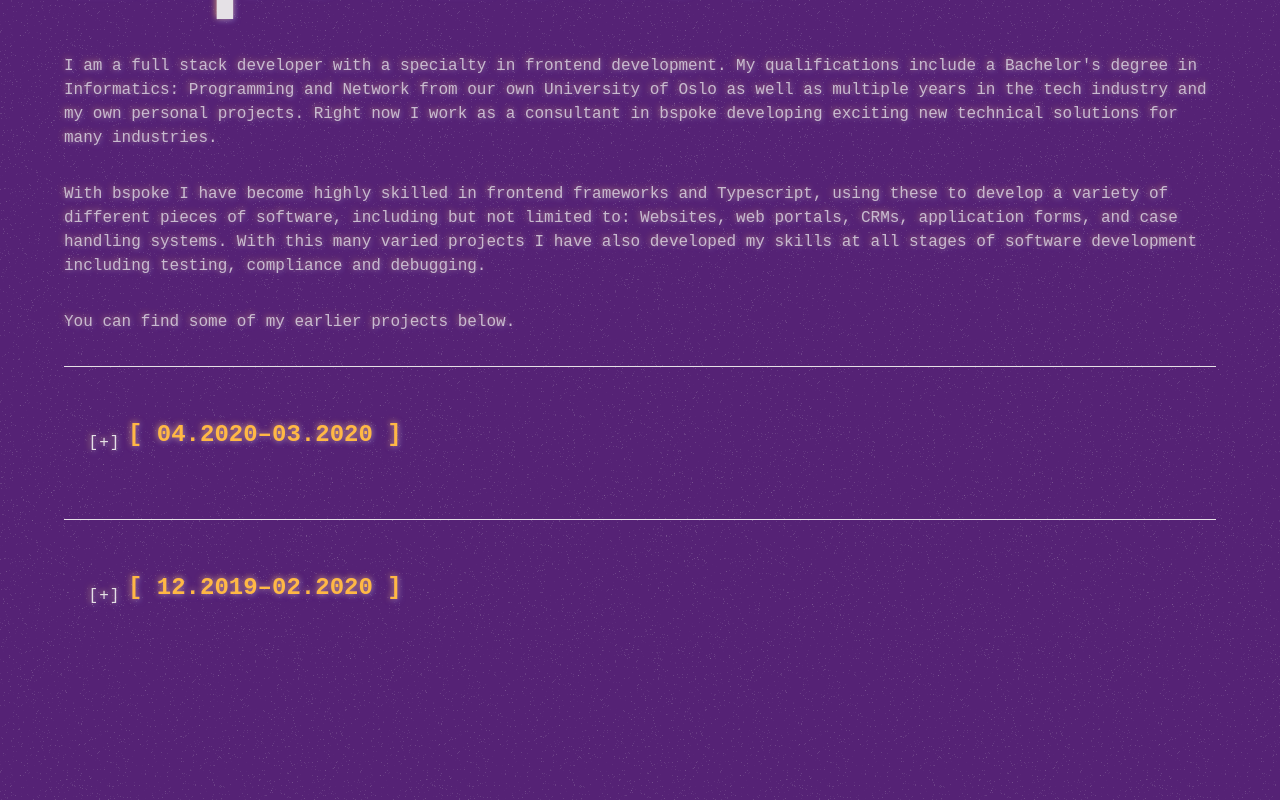
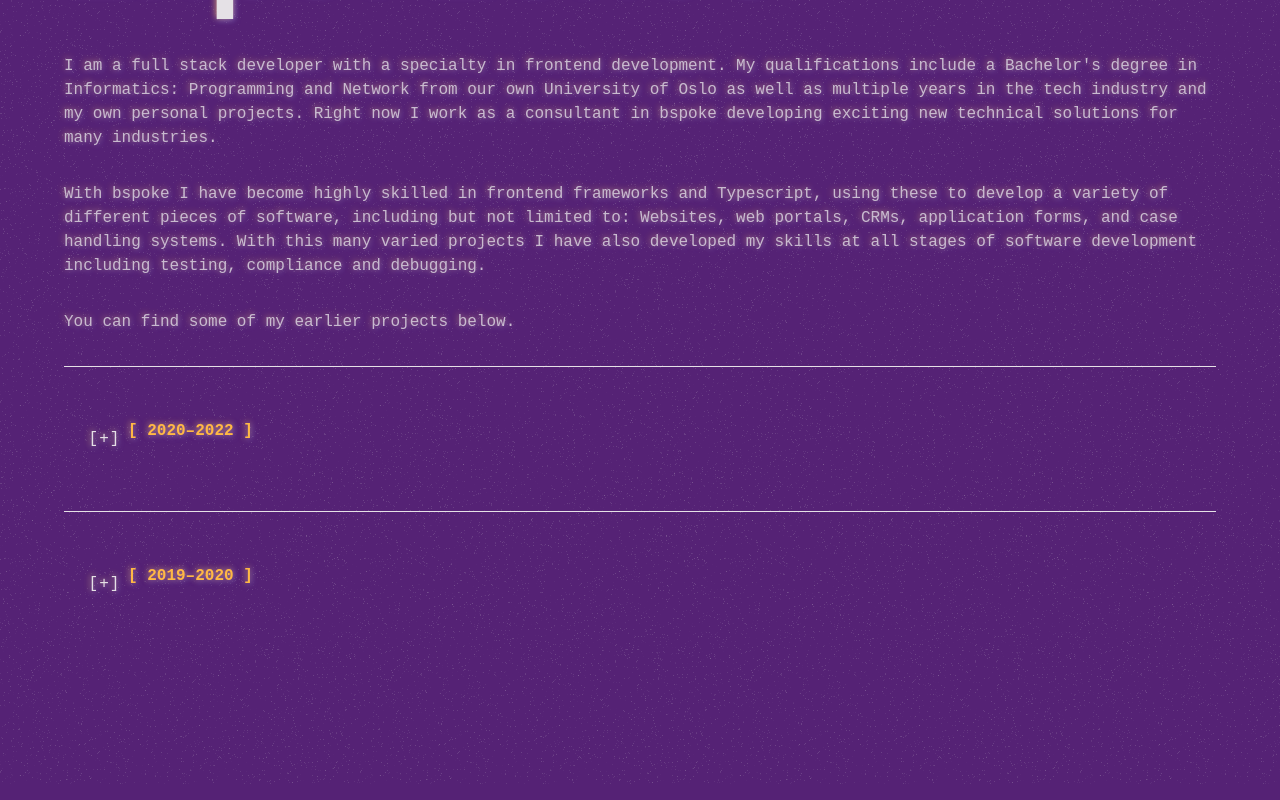
Before and after one commit to mahval/mahvalno, a React (Create React App) app: page / in a window 1280 px wide. Shown: the part 1226-2026 px from the top of the page. Built offline with nearby package versions, Linux system fonts and the light colour scheme; a web font is replaced by a local one.

Commit message:
Reformatting, styling

```diff
--- a/src/components/project-item/ProjectItem.tsx
+++ b/src/components/project-item/ProjectItem.tsx
@@ -1,7 +1,5 @@
-import React from 'react';
 import { Project } from '../../projects/types';
-import { StyledCategoryHeader } from '../../styled-components/text';
-import { prettifyToMonthYear } from '../../utils/date-utils';
+import { FromToInfo } from './from-to-info/FromToInfo';
 import { StyledExpandedContent, StyledProjectItem, ProjectItemDetails, StyledHeaderContent } from './styled-components';
 
 interface ProjectItemProps {
@@ -13,21 +11,6 @@ const ExpandedContent = ({ project }: ProjectItemProps) => (
     <p>{project.projectName}</p>
   </StyledExpandedContent>
 );
-
-const FromToInfo = ({ project }: ProjectItemProps) => {
-  const from = prettifyToMonthYear(project.from);
-  const to = prettifyToMonthYear(project.to);
-
-  console.log('from:', from);
-
-  if (from === null) {
-    return null;
-  }
-
-  const fromToString = to === null ? `[ ${from}&ndash; ]` : `[ ${from}\u2013${to} ]`;
-
-  return <StyledCategoryHeader>{fromToString}</StyledCategoryHeader>;
-};
 
 const HeaderContent = ({ project }: ProjectItemProps) => (
   <StyledHeaderContent>
--- /dev/null
+++ b/src/components/project-item/from-to-info/FromToInfo.tsx
@@ -0,0 +1,28 @@
+import { Project } from '../../../projects/types';
+import { prettifyToYear } from '../../../utils/date-utils';
+import { StyledFromToInfo } from '../styled-components';
+
+interface FromToInfoProps {
+  project: Project;
+}
+
+export const FromToInfo = ({ project }: FromToInfoProps) => {
+  const fromYear = prettifyToYear(project.from);
+  const toYear = prettifyToYear(project.to);
+
+  if (fromYear === null) {
+    return null;
+  }
+
+  const getFromToString = () => {
+    if (project.currentProject) {
+      return `[ ${fromYear}\u2013 ]`;
+    }
+    if (toYear === null) {
+      `[ ${fromYear} ]`;
+    }
+    return `[ ${fromYear}\u2013${toYear} ]`;
+  };
+
+  return <StyledFromToInfo>{getFromToString()}</StyledFromToInfo>;
+};
--- a/src/components/project-item/styled-components.ts
+++ b/src/components/project-item/styled-components.ts
@@ -1,4 +1,5 @@
 import styled from 'styled-components';
+import { StyledCategoryHeader } from '../../styled-components/text';
 
 export const ProjectItemDetails = styled.details``;
 
@@ -30,3 +31,7 @@ export const StyledHeaderContent = styled.summary`
     transition: letter-spacing 0.2s ease 0.2s, text-indent 0.2s ease 0.2s, color 0.4s ease 0s;
   }
 `;
+
+export const StyledFromToInfo = styled(StyledCategoryHeader)`
+  font-size: 1em;
+`;
--- a/src/projects/projects.ts
+++ b/src/projects/projects.ts
@@ -8,7 +8,7 @@ export const PROJECTS: Project[] = [
     description:
       'Utvikling av et digitalt klage- og ankeskjema for brukere av NAV, samt et nytt digitalt saksbehandlersystem som en del av effektivisering av klageprosessen i NAV, både for brukere og for saksbehandlere.',
     from: new Date(2020, 3),
-    to: new Date(2020, 2),
+    to: new Date(2022, 2),
     website: 'https://www.nav.no/',
     logoUrl: 'https://seeklogo.com/images/N/nav-norwegian-labour-and-welfare-logo-6B5873D1FD-seeklogo.com.png',
   },
--- a/src/utils/date-utils.ts
+++ b/src/utils/date-utils.ts
@@ -1,18 +1,7 @@
-const isoDateRegex = /^\d{4}-\d{2}-\d{2}$/; // 2020-10-29
-
-export const prettifyToMonthYear = (date: Date | undefined): string | null => {
+export const prettifyToYear = (date: Date | undefined): string | null => {
   if (typeof date === 'undefined') {
     return null;
   }
 
-  const isoDateTime = date.toISOString();
-  const [isoDate] = isoDateTime.split('T');
-
-  console.log('isoDate:', isoDate);
-
-  if (isoDate === null || !isoDateRegex.test(isoDate)) {
-    return null;
-  }
-
-  return isoDate.split('-').reverse().slice(1).join('.');
+  return date.getFullYear().toString();
 };
```
